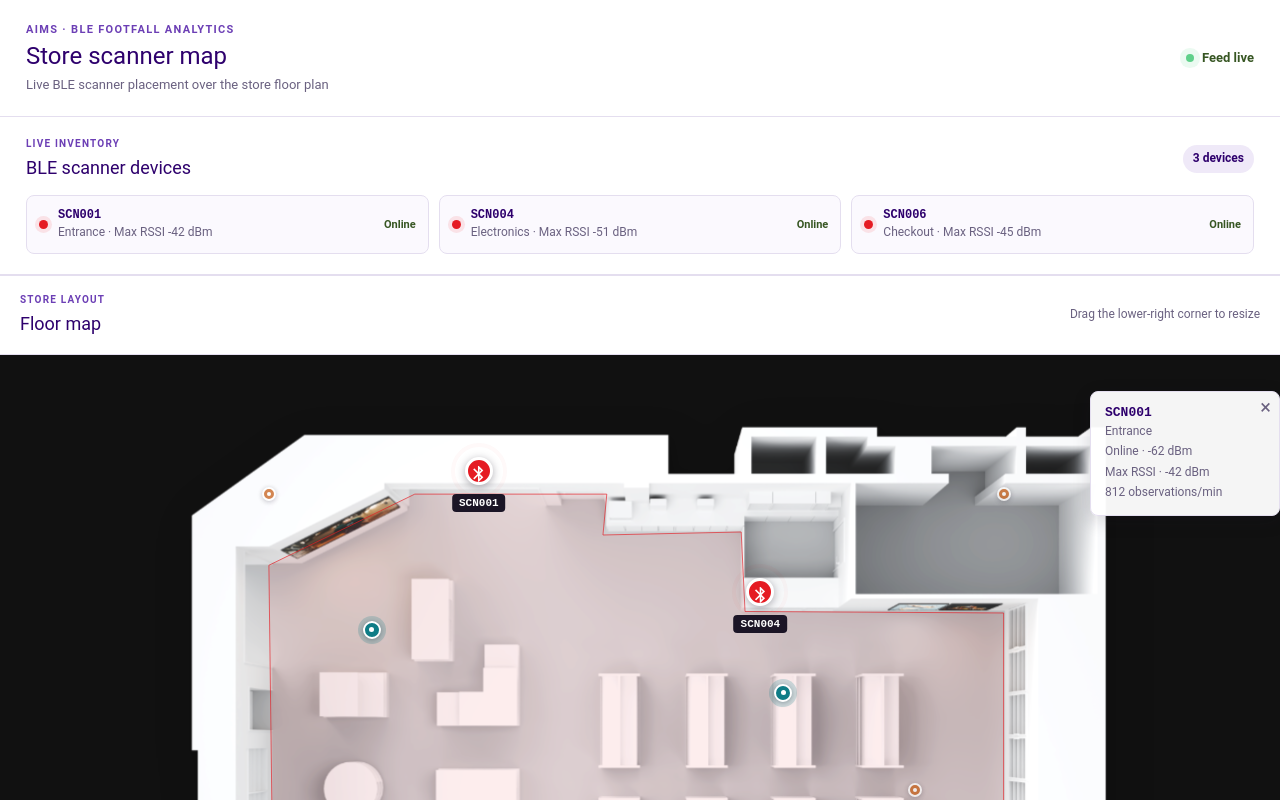
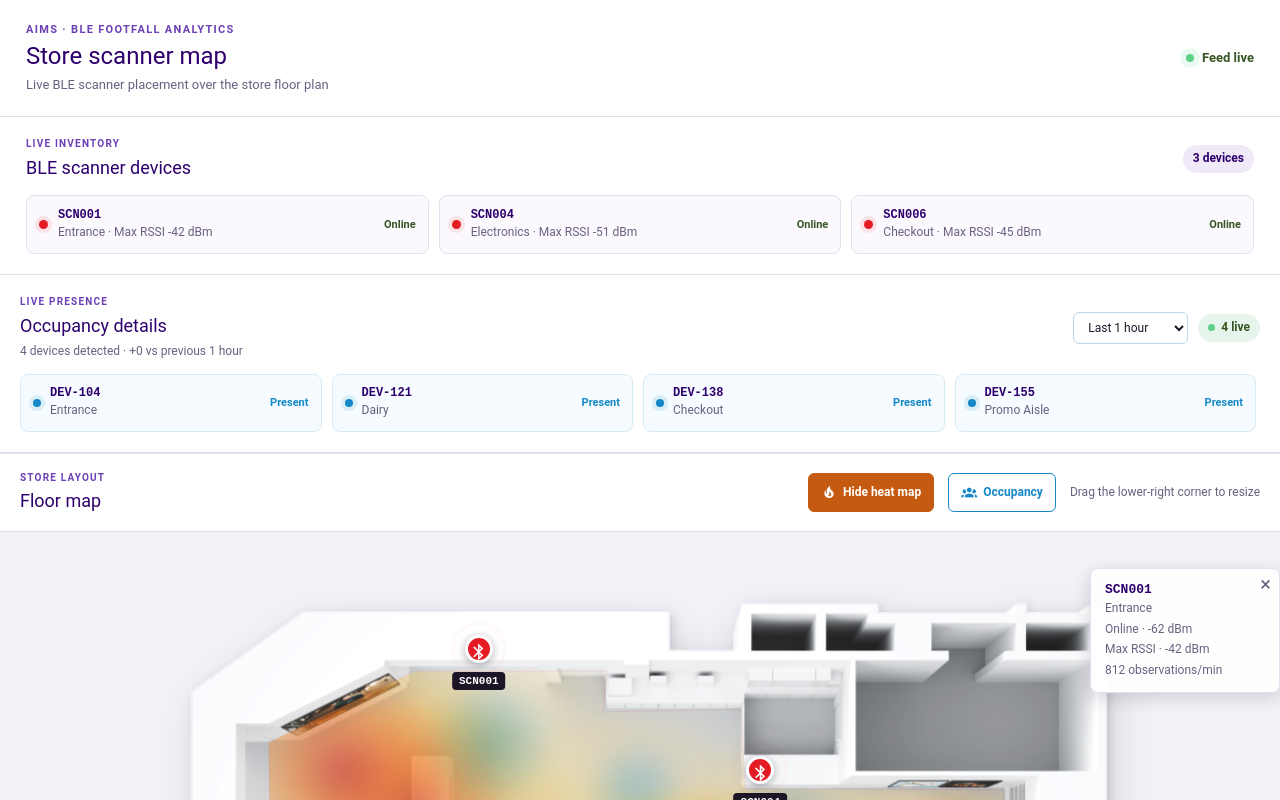
Before and after one commit to jubin-solu-m/poc-footfall, a Vue app: page / in a window 1280 px wide. Shown: the top 800 px of the page. Built offline with nearby package versions, Linux system fonts and the light colour scheme; a small style sheet from the web is missing.

Commit message:
Updated heatmap and occupancy

```diff
--- a/src/components/Floor/FloorMap.vue
+++ b/src/components/Floor/FloorMap.vue
@@ -1,17 +1,109 @@
 <template>
   <div class="floor-map-wrapper">
+    <section
+      class="occupancy-details"
+      aria-labelledby="occupancy-details-title"
+    >
+      <div class="occupancy-details-heading">
+        <div>
+          <p class="eyebrow">LIVE PRESENCE</p>
+          <h2 id="occupancy-details-title">Occupancy details</h2>
+          <p class="occupancy-summary">
+            {{ selectedOccupancy.count }} devices detected ·
+            {{ selectedOccupancy.change }} vs previous {{ selectedRange }}
+          </p>
+        </div>
+        <div class="occupancy-controls">
+          <select v-model="selectedRange" aria-label="Occupancy time range">
+            <option
+              v-for="range in occupancyRanges"
+              :key="range"
+              :value="range"
+            >
+              Last {{ range }}
+            </option></select
+          ><span class="live-count"
+            ><i /> {{ selectedOccupancy.count }} live</span
+          >
+        </div>
+      </div>
+      <div class="occupancy-details-list">
+        <article
+          v-for="person in selectedOccupancy.people"
+          :key="person.id"
+          class="occupancy-detail-card"
+        >
+          <span class="occupancy-live-dot" />
+          <div>
+            <strong>{{ person.id }}</strong
+            ><small>{{ person.zone }}</small>
+          </div>
+          <span class="presence-label">Present</span>
+        </article>
+      </div>
+    </section>
     <section class="floor-section" aria-labelledby="floor-title">
       <div class="section-heading">
         <div>
           <p class="eyebrow">STORE LAYOUT</p>
           <h2 id="floor-title">Floor map</h2>
         </div>
-        <span class="resize-note">Drag the lower-right corner to resize</span>
+        <div class="floor-actions">
+          <button
+            class="heat-map-button"
+            :class="{ active: heatMapVisible }"
+            :aria-pressed="heatMapVisible"
+            @click="heatMapVisible = !heatMapVisible"
+          >
+            <span class="mdi mdi-fire" />
+            {{ heatMapVisible ? "Hide heat map" : "Heat Map" }}
+          </button>
+          <button
+            class="occupancy-button"
+            :class="{ active: occupancyVisible }"
+            :aria-pressed="occupancyVisible"
+            @click="occupancyVisible = !occupancyVisible"
+          >
+            <span class="mdi mdi-account-group" />
+            {{ occupancyVisible ? "Hide occupancy" : "Occupancy" }}
+          </button>
+          <span class="resize-note">Drag the lower-right corner to resize</span>
+        </div>
       </div>
 
       <div class="map-stage-shell">
         <div class="map-stage" :style="mapSizeStyle">
           <img :src="storeMap" alt="Store floor plan" class="store-map" />
+          <div
+            v-if="heatMapVisible"
+            class="footfall-heatmap"
+            aria-label="Footfall heat map"
+          >
+            <span
+              v-for="point in footfallRanges"
+              :key="point.id"
+              class="heat-spot"
+              :style="heatSpotStyle(point)"
+            />
+          </div>
+          <div
+            v-if="occupancyVisible"
+            class="occupancy-layer"
+            aria-label="Live occupancy"
+          >
+            <span class="occupancy-range-label"
+              >Last {{ selectedRange }} ·
+              {{ selectedOccupancy.count }} present</span
+            >
+            <span
+              v-for="person in selectedOccupancy.people"
+              :key="person.id"
+              class="occupant-marker"
+              :style="occupantStyle(person)"
+              :title="`${person.id} · ${person.zone} · live`"
+              ><span
+            /></span>
+          </div>
           <svg
             class="boundary-overlay"
             viewBox="0 0 100 100"
@@ -20,15 +112,6 @@
           >
             <polygon :points="floorBoundary" />
           </svg>
-          <span
-            v-for="beacon in beacons"
-            :key="beacon.id"
-            class="beacon-marker"
-            :class="beacon.distance"
-            :style="beaconPosition(beacon)"
-            :title="`${beacon.id} · ${beacon.zone} · ${beacon.scannerId} · ${beacon.rssi} dBm · ${beacon.distance}`"
-            ><span
-          /></span>
           <button
             v-for="scanner in scanners"
             :key="scanner.id"
@@ -107,7 +190,6 @@
 <script lang="ts" setup>
 import { computed, onUnmounted, ref } from "vue";
 import storeMap from "@/assets/map/soldam_map.svg";
-
 type Scanner = {
   id: string;
   zone: string;
@@ -118,8 +200,33 @@ type Scanner = {
   x: number;
   y: number;
 };
-
+type ApiResponse<T> = {
+  responseCode: string;
+  responseMessage: string;
+  data: T;
+};
+type Occupant = { id: string; zone: string; x: number; y: number };
+type OccupancySnapshot = { range: string; count: number };
 const selectedScanner = ref<string | null>("SCN001");
+const heatMapVisible = ref(true);
+const occupancyVisible = ref(false);
+const occupancySnapshotsResponse: ApiResponse<OccupancySnapshot[]> = {
+  responseCode: "200",
+  responseMessage: "SUCCESS",
+  data: [
+    { range: "1 hour", count: 4 },
+    { range: "2 hours", count: 7 },
+    { range: "3 hours", count: 9 },
+    { range: "5 hours", count: 14 },
+    { range: "10 hours", count: 21 },
+    { range: "12 hours", count: 26 },
+    { range: "24 hours", count: 38 },
+  ],
+};
+const occupancyRanges = occupancySnapshotsResponse.data.map(
+  (item) => item.range,
+);
+const selectedRange = ref("1 hour");
 const props = defineProps<{ scanners: Scanner[] }>();
 const scanners = props.scanners;
 const mapWidth = ref(1280);
@@ -132,100 +239,65 @@ const mapSizeStyle = computed(() => ({
 const activeScanner = computed(() =>
   props.scanners.find((scanner) => scanner.id === selectedScanner.value),
 );
-const beacons = [
-  {
-    id: "BCN-A01",
-    scannerId: "SCN001",
-    zone: "Entrance",
-    x: 14,
-    y: 28,
-    rssi: -44,
-    distance: "near",
-  },
-  {
-    id: "BCN-A02",
-    scannerId: "SCN001",
-    zone: "Produce",
-    x: 7,
-    y: 66,
-    rssi: -68,
-    distance: "far",
-  },
-  {
-    id: "BCN-B01",
-    scannerId: "SCN004",
-    zone: "Electronics",
-    x: 70,
-    y: 41,
-    rssi: -48,
-    distance: "near",
-  },
-  {
-    id: "BCN-B02",
-    scannerId: "SCN004",
-    zone: "Dairy",
-    x: 88,
-    y: 61,
-    rssi: -72,
-    distance: "far",
-  },
-  {
-    id: "BCN-C01",
-    scannerId: "SCN006",
-    zone: "Checkout",
-    x: 93,
-    y: 81,
-    rssi: -47,
-    distance: "near",
-  },
-  {
-    id: "BCN-C02",
-    scannerId: "SCN006",
-    zone: "Promo Aisle",
-    x: 74,
-    y: 84,
-    rssi: -76,
-    distance: "far",
-  },
-
-  {
-    id: "BCN-A01",
-    scannerId: "SCN001",
-    zone: "Boundary-Top-Left",
-    x: 0,
-    y: 0,
-    rssi: -76,
-    distance: "far",
-  },
-  {
-    id: "BCN-C02",
-    scannerId: "SCN006",
-    zone: "Boundary-Bottom-Right",
-    x: 100,
-    y: 100,
-    rssi: -76,
-    distance: "far",
-  },
-  {
-    id: "BCN-C02",
-    scannerId: "SCN006",
-    zone: "Boundary-Bottom-Left",
-    x: 0,
-    y: 100,
-    rssi: -76,
-    distance: "far",
-  },
-
-  {
-    id: "BCN-C02",
-    scannerId: "SCN006",
-    zone: "Boundary-Top-Right",
-    x: 100,
-    y: 0,
-    rssi: -76,
-    distance: "far",
-  },
-];
+const liveOccupantsResponse: ApiResponse<Occupant[]> = {
+  responseCode: "200",
+  responseMessage: "SUCCESS",
+  data: [
+    { id: "DEV-104", zone: "Entrance", x: 18, y: 24 },
+    { id: "DEV-228", zone: "Dairy", x: 54, y: 48 },
+    { id: "DEV-317", zone: "Checkout", x: 88, y: 78 },
+    { id: "DEV-402", zone: "Promo Aisle", x: 66, y: 70 },
+  ],
+};
+const liveOccupants = liveOccupantsResponse.data;
+const selectedOccupancy = computed(() => {
+  const count =
+    occupancySnapshotsResponse.data.find(
+      (item) => item.range === selectedRange.value,
+    )?.count ?? 0;
+  const people = Array.from({ length: count }, (_, index) => {
+    const base = liveOccupants[index % liveOccupants.length];
+    const column = index % 5;
+    const row = Math.floor(index / 5);
+    return {
+      ...base,
+      id: `DEV-${String(104 + index * 17).padStart(3, "0")}`,
+      x: Math.min(96, Math.max(4, base.x + (column - 2) * 3)),
+      y: Math.min(94, Math.max(6, base.y + row * 4)),
+    };
+  });
+  const previousCount =
+    occupancySnapshotsResponse.data[
+      Math.max(0, occupancyRanges.indexOf(selectedRange.value) - 1)
+    ]?.count ?? count;
+  const delta = count - previousCount;
+  return { count, people, change: `${delta >= 0 ? "+" : ""}${delta}` };
+});
+type HeatmapPoint = { x: number; y: number; value: number };
+const heatmapResponse: ApiResponse<HeatmapPoint[]> = {
+  responseCode: "200",
+  responseMessage: "SUCCESS",
+  data: [
+    { x: 10, y: 20, value: 85 },
+    { x: 20, y: 30, value: 72 },
+    { x: 30, y: 15, value: 60 },
+    { x: 40, y: 40, value: 45 },
+    { x: 50, y: 25, value: 30 },
+    { x: 60, y: 50, value: 90 },
+    { x: 70, y: 35, value: 55 },
+    { x: 80, y: 60, value: 75 },
+    { x: 90, y: 45, value: 68 },
+    { x: 100, y: 70, value: 95 },
+  ],
+};
+const footfallRanges = heatmapResponse.data.map((point, index) => ({
+  id: `footfall-${index + 1}`,
+  x: point.x,
+  y: point.y,
+  value: point.value,
+  intensity: point.value / 100,
+  radius: 10 + (point.value / 100) * 12,
+}));
 const floorBoundary =
   "19.6,25.4 31,16 46,16 45.7,21.4 56.5,21 56.8,31.5 77,31.7 77,76 45.7,75.5 45.6,80 20,79.5";
 const boundaryPoints = floorBoundary
@@ -241,9 +313,29 @@ const boundaryBounds = computed(() => {
     height: Math.max(...ys) - Math.min(...ys),
   };
 });
-const beaconPosition = (beacon: { x: number; y: number }) => ({
-  left: `${boundaryBounds.value.minX + (beacon.x / 100) * boundaryBounds.value.width}%`,
-  top: `${boundaryBounds.value.minY + (beacon.y / 100) * boundaryBounds.value.height}%`,
+const boundaryPointX = (x: number) =>
+  boundaryBounds.value.minX + (x / 100) * boundaryBounds.value.width;
+const boundaryPointY = (y: number) =>
+  boundaryBounds.value.minY + (y / 100) * boundaryBounds.value.height;
+const heatSpotStyle = (point: (typeof footfallRanges)[number]) => {
+  const x = boundaryPointX(point.x);
+  const y = boundaryPointY(point.y);
+  const size = Math.max(8, point.radius * 1.55);
+  const high = point.value >= 68;
+  return {
+    left: `${x - size / 2}%`,
+    top: `${y - size / 2}%`,
+    width: `${size}%`,
+    height: `${size}%`,
+    opacity: 0.32 + point.intensity * 0.48,
+    background: high
+      ? `radial-gradient(circle, rgba(196, 25, 32, .82) 0%, rgba(242, 113, 26, .65) 22%, rgba(247, 201, 69, .34) 48%, rgba(247, 201, 69, 0) 76%)`
+      : `radial-gradient(circle, rgba(14, 124, 134, .64) 0%, rgba(246, 211, 101, .38) 34%, rgba(246, 211, 101, 0) 76%)`,
+  };
+};
+const occupantStyle = (person: (typeof liveOccupants)[number]) => ({
+  left: `${boundaryPointX(person.x)}%`,
+  top: `${boundaryPointY(person.y)}%`,
 });
 const boundaryMetrics = computed(() => {
   const xs = boundaryPoints.map(([x]) => x);
@@ -289,6 +381,105 @@ onUnmounted(stopResize);
 <style scoped>
 .floor-map-wrapper {
   width: 100%;
+}
+.occupancy-details {
+  padding: 20px;
+  border-bottom: 1px solid #e4deef;
+  background: #fff;
+}
+.occupancy-details-heading {
+  display: flex;
+  align-items: center;
+  justify-content: space-between;
+  gap: 20px;
+  margin-bottom: 14px;
+}
+.occupancy-controls {
+  display: flex;
+  align-items: center;
+  gap: 10px;
+}
+.occupancy-controls select {
+  padding: 7px 10px;
+  border: 1px solid #b9d8e8;
+  border-radius: 6px;
+  background: #fff;
+  color: #1b1526;
+  font-size: 12px;
+}
+.occupancy-summary {
+  margin: 4px 0 0;
+  color: #6a6180;
+  font-size: 12px;
+}
+.live-count {
+  display: inline-flex;
+  align-items: center;
+  gap: 6px;
+  padding: 5px 10px;
+  border-radius: 999px;
+  background: #e7f4eb;
+  color: #375623;
+  font-size: 12px;
+  font-weight: 700;
+  white-space: nowrap;
+}
+.live-count i {
+  width: 7px;
+  height: 7px;
+  border-radius: 50%;
+  background: #5fd08a;
+}
+.occupancy-details-list {
+  display: grid;
+  grid-template-columns: repeat(4, minmax(0, 1fr));
+  gap: 10px;
+  max-height: 174px;
+  overflow-y: auto;
+  align-content: start;
+  padding-right: 4px;
+}
+.occupancy-detail-card {
+  display: flex;
+  align-items: center;
+  gap: 9px;
+  min-width: 0;
+  padding: 11px 12px;
+  border: 1px solid #d8eaf4;
+  border-radius: 8px;
+  background: #f5fbfe;
+}
+.occupancy-live-dot {
+  width: 8px;
+  height: 8px;
+  flex: 0 0 auto;
+  border-radius: 50%;
+  background: #1688c7;
+  box-shadow: 0 0 0 4px rgba(22, 136, 199, 0.12);
+}
+.occupancy-detail-card div {
+  display: grid;
+  gap: 2px;
+  min-width: 0;
+}
+.occupancy-detail-card strong {
+  color: #2e006d;
+  font:
+    700 12px "Roboto Mono",
+    monospace;
+}
+.occupancy-detail-card small {
+  overflow: hidden;
+  color: #6a6180;
+  font-size: 12px;
+  text-overflow: ellipsis;
+  white-space: nowrap;
+}
+.presence-label {
+  margin-left: auto;
+  color: #1688c7;
+  font-size: 11px;
+  font-weight: 700;
 }
 .floor-section {
   width: 100%;
@@ -349,16 +540,63 @@ h2 {
   color: #6a6180;
   font-size: 12px;
 }
+.floor-actions {
+  display: flex;
+  align-items: center;
+  gap: 14px;
+}
+.heat-map-button {
+  display: inline-flex;
+  align-items: center;
+  gap: 6px;
+  padding: 7px 12px;
+  border: 1px solid #c55a11;
+  border-radius: 6px;
+  background: #fff;
+  color: #c55a11;
+  font-size: 12px;
+  font-weight: 700;
+  cursor: pointer;
+}
+.heat-map-button:hover,
+.heat-map-button.active {
+  background: #c55a11;
+  color: #fff;
+}
+.heat-map-button .mdi {
+  font-size: 16px;
+}
+.occupancy-button {
+  display: inline-flex;
+  align-items: center;
+  gap: 6px;
+  padding: 7px 12px;
+  border: 1px solid #1688c7;
+  border-radius: 6px;
+  background: #fff;
+  color: #1688c7;
+  font-size: 12px;
+  font-weight: 700;
+  cursor: pointer;
+}
+.occupancy-button:hover,
+.occupancy-button.active {
+  background: #1688c7;
+  color: #fff;
+}
+.occupancy-button .mdi {
+  font-size: 16px;
+}
 .map-stage-shell {
   overflow: auto;
   padding: 18px;
-  background: #111;
+  background: #f4f1f8;
 }
 .map-stage {
   position: relative;
   margin: 0 auto;
   overflow: hidden;
-  background: #111;
+  background: #f4f1f8;
 }
 .store-map {
   display: block;
@@ -375,50 +613,79 @@ h2 {
   pointer-events: none;
 }
 .boundary-overlay polygon {
-  fill: rgba(229, 27, 35, 0.08);
-  stroke: #e51b23;
+  fill: transparent;
+  stroke: #de0c1328;
   stroke-width: 0.65;
   vector-effect: non-scaling-stroke;
   stroke-linejoin: round;
 }
-.beacon-marker {
+.footfall-heatmap {
   position: absolute;
-  z-index: 1;
+  inset: 0;
+  z-index: 2;
+  pointer-events: none;
+  overflow: hidden;
+  clip-path: polygon(
+    19.6% 25.4%,
+    31% 16%,
+    46% 16%,
+    45.7% 21.4%,
+    56.5% 21%,
+    56.8% 31.5%,
+    77% 31.7%,
+    77% 76%,
+    45.7% 75.5%,
+    45.6% 80%,
+    20% 79.5%
+  );
+}
+.heat-spot {
+  position: absolute;
+  display: block;
+  border-radius: 50%;
+  filter: blur(10px);
+  mix-blend-mode: multiply;
+}
+.occupancy-layer {
+  position: absolute;
+  inset: 0;
+  z-index: 3;
+  pointer-events: none;
+}
+.occupancy-range-label {
+  position: absolute;
+  top: 18px;
+  left: 18px;
+  padding: 5px 8px;
+  border-radius: 4px;
+  background: rgba(22, 136, 199, 0.9);
+  color: #fff;
+  font-size: 11px;
+  font-weight: 700;
+}
+.occupant-marker {
+  position: absolute;
+  display: grid;
+  place-items: center;
   width: 18px;
   height: 18px;
   border: 2px solid #fff;
   border-radius: 50%;
+  background: #1688c7;
   transform: translate(-50%, -50%);
-  box-shadow: 0 1px 5px rgba(27, 21, 38, 0.35);
+  box-shadow:
+    0 0 0 5px rgba(22, 136, 199, 0.2),
+    0 2px 5px rgba(27, 21, 38, 0.3);
 }
-.beacon-marker span {
-  display: block;
+.occupant-marker span {
   width: 5px;
   height: 5px;
-  margin: 4px auto;
   border-radius: 50%;
   background: #fff;
 }
-.beacon-marker.near {
-  background: #0e7c86;
-  box-shadow:
-    0 0 0 5px rgba(14, 124, 134, 0.2),
-    0 1px 5px rgba(27, 21, 38, 0.35);
-}
-.beacon-marker.far {
-  width: 14px;
-  height: 14px;
-  background: #c55a11;
-  opacity: 0.72;
-}
-.beacon-marker.far span {
-  width: 4px;
-  height: 4px;
-  margin: 3px auto;
-}
 .scanner-marker {
   position: absolute;
-  z-index: 2;
+  z-index: 4;
   width: 44px;
   height: 44px;
   padding: 0;
@@ -561,6 +828,20 @@ h2 {
   }
 }
 @media (max-width: 640px) {
+  .occupancy-details {
+    padding: 17px;
+  }
+  .occupancy-details-heading {
+    align-items: flex-start;
+    flex-direction: column;
+  }
+  .occupancy-controls {
+    width: 100%;
+    justify-content: space-between;
+  }
+  .occupancy-details-list {
+    grid-template-columns: repeat(2, minmax(0, 1fr));
+  }
   .section-heading {
     align-items: flex-start;
     flex-direction: column;
```
Also changed, not shown: package.json (+9 -7 lines), 1 other file (tests, documents, lock files or other folders).
